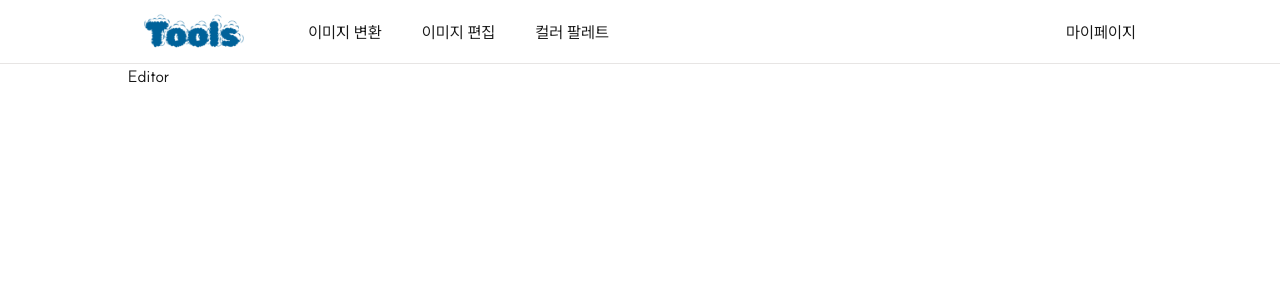
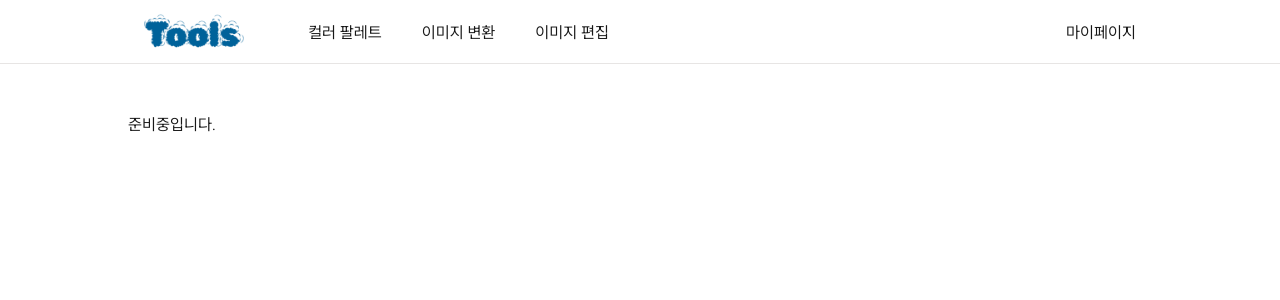
Before and after one commit to iziz9/tools, a Next.js app: page /editor in a window 1280 px wide. Shown: the top 300 px of the page. Built offline with nearby package versions, Linux system fonts and the light colour scheme.

Commit message:
Design: 여백, 색상 등 css 수정

```diff
--- a/src/app/converter/page.tsx
+++ b/src/app/converter/page.tsx
@@ -2,9 +2,9 @@ import FileConverter from '@/components/converter/file-converter'
 
 export default function ConverterPage() {
   return (
-    <main>
+    <main className="pt-12">
       <div className="flex flex-col text-center mb-8">
-        <h1 className="text-red-500 text-2xl">이미지 변환기</h1>
+        <h1 className="text-tools text-2xl">이미지 변환기</h1>
         <span className="text-lg">파일을 원하는 포맷으로 변경하세요.</span>
       </div>
       <FileConverter />
--- a/src/app/editor/page.tsx
+++ b/src/app/editor/page.tsx
@@ -1,9 +1,9 @@
 export default function EditorPage() {
   return (
-    <main>
-      <div>
-        <div>Editor</div>
+    <main className="pt-12">
+      <div className="">
+        <div>준비중입니다.</div>
       </div>
     </main>
-  );
+  )
 }
--- a/src/app/mypage/page.tsx
+++ b/src/app/mypage/page.tsx
@@ -1,8 +1,8 @@
 export default function MyPage() {
   return (
-    <main>
+    <main className="pt-12">
       <div>
-        <div>MyPage</div>
+        <div>준비중입니다.</div>
       </div>
     </main>
   )
--- a/src/app/page.tsx
+++ b/src/app/page.tsx
@@ -1,7 +1,7 @@
 export default function Home() {
   return (
-    <main className="">
-      <h1>메인페이지</h1>
+    <main className="pt-12">
+      <h1>준비중입니다.</h1>
     </main>
-  );
+  )
 }
--- a/src/components/converter/file-converter.tsx
+++ b/src/components/converter/file-converter.tsx
@@ -68,7 +68,7 @@ export default function FileConverter() {
       <label
         htmlFor="file"
         onClick={openFileSelectWindow}
-        className="w-40 h-10 leading-10 bg-red-400 m-auto text-lg text-center cursor-pointer"
+        className="w-40 h-10 leading-10 bg-tools text-white m-auto text-lg text-center cursor-pointer"
       >
         파일 선택
       </label>
--- a/src/components/header.tsx
+++ b/src/components/header.tsx
@@ -11,9 +11,9 @@ export default function Header() {
         </Link>
         <nav className="flex w-full justify-between">
           <div className="flex gap-10">
+            <Link href={PATH.PALETTE}>{PATH_NAMES[PATH.PALETTE]}</Link>
             <Link href={PATH.CONVERTER}>{PATH_NAMES[PATH.CONVERTER]}</Link>
             <Link href={PATH.EDITOR}>{PATH_NAMES[PATH.EDITOR]}</Link>
-            <Link href={PATH.PALETTE}>{PATH_NAMES[PATH.PALETTE]}</Link>
           </div>
           <Link href={PATH.MYPAGE}>{PATH_NAMES[PATH.MYPAGE]}</Link>
         </nav>
--- a/src/constants/path.ts
+++ b/src/constants/path.ts
@@ -7,8 +7,8 @@ export const PATH = {
 }
 
 export const PATH_NAMES = {
+  [PATH.PALETTE]: '컬러 팔레트',
   [PATH.CONVERTER]: '이미지 변환',
   [PATH.EDITOR]: '이미지 편집',
-  [PATH.PALETTE]: '컬러 팔레트',
   [PATH.MYPAGE]: '마이페이지',
 }
```
Also changed, not shown: src/icons/icons.tsx (+7 -7 lines).
